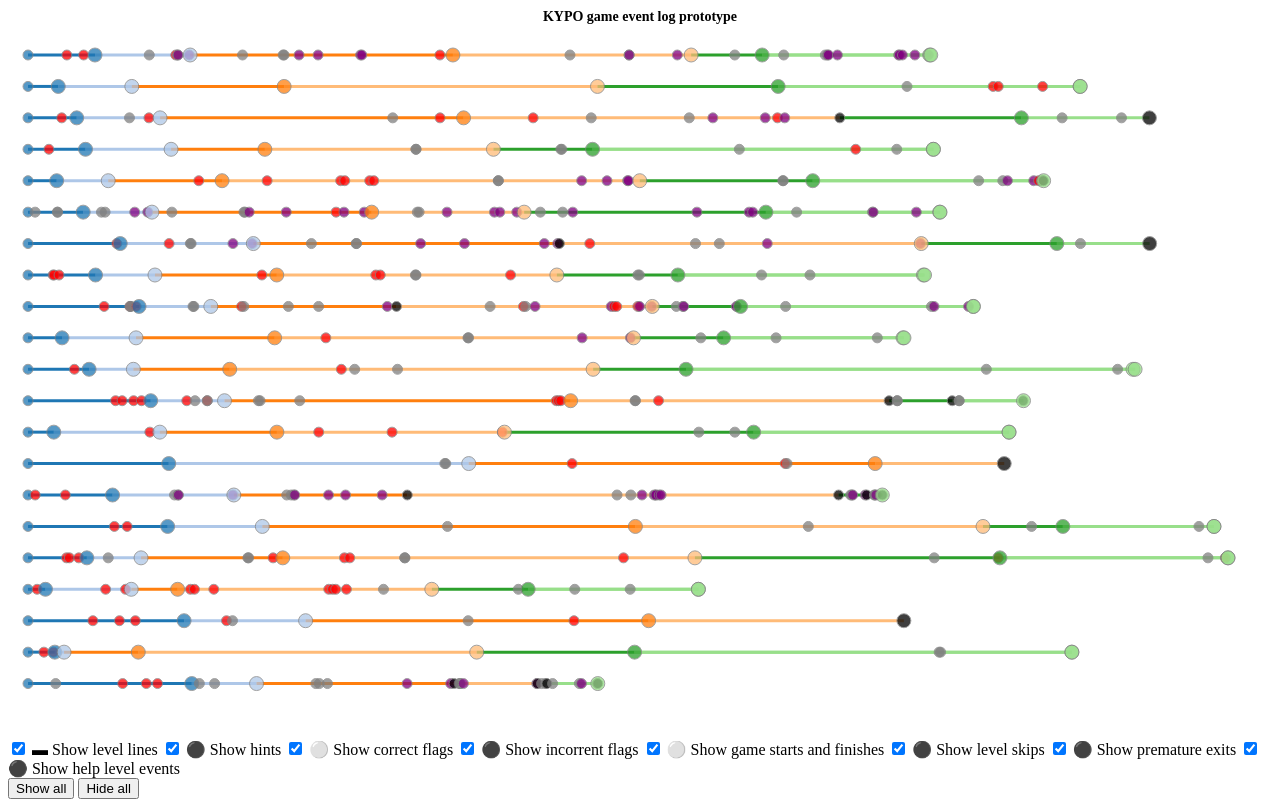
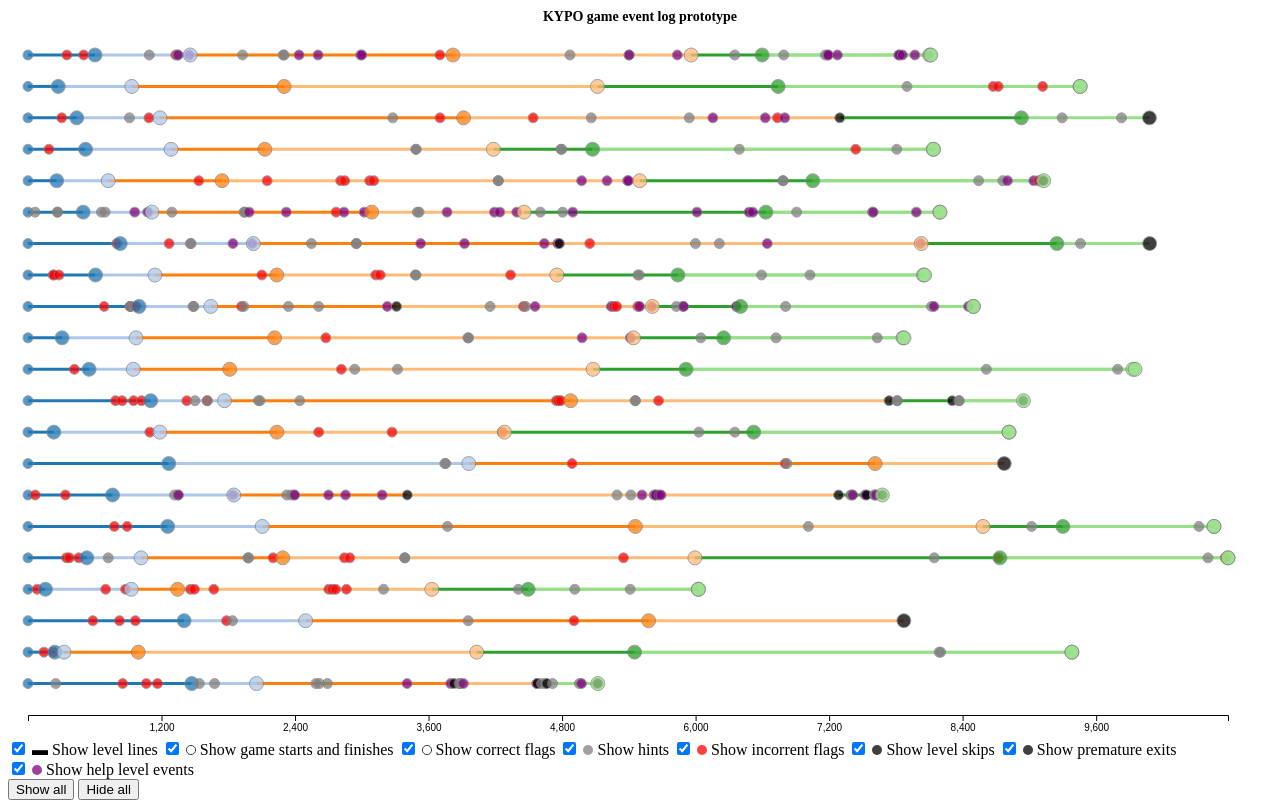
Before and after one commit to JuroUhlar/kypo-viz, a plain HTML site: page event-viz.html in a window 1280 px wide. Drawn offline with Linux system fonts and the light colour scheme.

Commit message:
Working on axis

```diff
--- a/event-viz.html
+++ b/event-viz.html
@@ -39,42 +39,58 @@
     <body>
 
         <h1>KYPO game event log prototype</h1>
+
+        <!-- All D3 visualization stuff goes to this div -->
         <div id="chart" width="100%"></div>
-        <div id="text-log"></div>
+        <!-- ********************************************-->
 
-               <!--  <label class="">
-                  <input type="checkbox" onclick="toggleThings(lines)" checked>
-                  <div class="slider round"></div>Toggle Lines
+
+
+        <!-- HTML FOR CHECKBOXES AND BUTTONS -->
+        <form>
+            <div class="checkboxes">
+                <label>
+                    <input type="checkbox" class="event-toggle" onclick="toggleThings(lines)" checked/>
+                    <span style="color: black;">&#9644;</span>
+                    Show level lines
                 </label>
-                  <label><input type="checkbox" /> Label text</label> -->
+                <label>
+                    <input type="checkbox" class="event-toggle" onclick="toggleThings(gameStarts),
+                                                                            toggleThings(gameFinishes)" checked/>
+                    <svg height="10" width="10"><circle cx="50%" cy="50%" r="46%" fill="white" stroke="black" /></svg>
+                    Show game starts and finishes
+                </label>
+                <label>
+                    <input type="checkbox" class="event-toggle" onclick="toggleThings(correctFlags)" checked/>
+                    <svg height="10" width="10"><circle cx="50%" cy="50%" r="46%" fill="white" stroke="black" /></svg>
+                    Show correct flags
+                </label>
+                <label>
+                    <input type="checkbox" class="event-toggle" onclick="toggleThings(hints)" checked/>
+                    <svg height="10" width="10"><circle cx="50%" cy="50%" r="50%" fill="grey" /></svg>
+                    Show hints
+                </label>
+                <label>
+                    <input type="checkbox" class="event-toggle" onclick="toggleThings(wrongFlags)" checked/>
+                    <svg height="10" width="10"><circle cx="50%" cy="50%" r="50%" fill="red" /></svg>
+                    Show incorrent flags
+                </label>
 
-        <form>
-            <div>
-                <label><input type="checkbox" class="event-toggle" onclick="toggleThings(lines)" checked/>
-                    <span style="color: black">&#9644;</span>
-                    Show level lines</label>
-                <label><input type="checkbox" class="event-toggle" onclick="toggleThings(hints)" checked/>
-                   <span style="color: grey">&#9899;</span>
-                    Show hints</label>
-                <label><input type="checkbox" class="event-toggle" onclick="toggleThings(correctFlags)" checked/>
-                    <span style="color: black">&#9898;</span>
-                    Show correct flags</label>
-                <label><input type="checkbox" class="event-toggle" onclick="toggleThings(wrongFlags)" checked/>
-                    <span style="color: red">&#9899;</span>
-                    Show incorrent flags</label>
-                <label><input type="checkbox" class="event-toggle" onclick="toggleThings(gameStarts),
-                                                                            toggleThings(gameFinishes)" checked/>
-                    <span style="color: black">&#9898;</span>
-                    Show game starts and finishes</label>
-                <label><input type="checkbox" class="event-toggle" onclick="toggleThings(levelSkips)" checked/>
-                    <span style="color: black">&#9899;</span>
-                    Show level skips</label>
-                <label><input type="checkbox" class="event-toggle" onclick="toggleThings(prematureExits)" checked/>
-                    <span style="color: black">&#9899;</span>
-                    Show premature exits</label>
-                <label><input type="checkbox" class="event-toggle" onclick="toggleThings(helpLevelEvents)" checked/>
-                    <span style="color: purple">&#9899;</span>
-                    Show help level events</label>
+                <label>
+                    <input type="checkbox" class="event-toggle" onclick="toggleThings(levelSkips)" checked/>
+                     <svg height="10" width="10"><circle cx="50%" cy="50%" r="50%" fill="black" /></svg>
+                    Show level skips
+                </label>
+                <label>
+                    <input type="checkbox" class="event-toggle" onclick="toggleThings(prematureExits)" checked/>
+                     <svg height="10" width="10"><circle cx="50%" cy="50%" r="50%" fill="black" /></svg>
+                    Show premature exits
+                </label>
+                <label>
+                    <input type="checkbox" class="event-toggle" onclick="toggleThings(helpLevelEvents)" checked/>
+                    <svg height="10" width="10"><circle cx="50%" cy="50%" r="50%" fill="purple" /></svg>
+                    Show help level events
+                </label>
             </div>
             <div>
                 <button type="button" onclick="showAll()"> Show all </button>
@@ -82,7 +98,7 @@
             </div>
         <form>
 
-
+        <!-- *************** scripting starts here ************************     -->
         <script type="text/javascript">
 
         //**************************************************
@@ -167,7 +183,7 @@
             return;
         }
 
-        // On page the load, all the event visual elements are drawn, so make all boxes checked to make sure they are in sync with the visuals
+        // On page the load, all the event visual elements are drawn, so make all boxes CHECKED to make sure they are in sync with the visuals
         window.onload = function () {
             for (var i = 0; i < toggles.length; i++) {
                 toggles[i].checked = true;
@@ -177,16 +193,15 @@
         //*************************************************************
         // VARIABLES FOR WINDOWS SIZES, BORDERS AND SUCH SVG STUFF
 
-        var width = window.innerWidth - 40;
-        var height = window.innerHeight - 100;
+        var width = window.innerWidth - 40; // Dynamically set width to make sure diagram always fits on page
+        var height = window.innerHeight - 100; // Dynamically set height
         var padding_horizontal = 20;
         var padding_vertical = 20;
-        var color = d3.scaleOrdinal(d3.schemeCategory20);
 
-        var legendRectSize = 18;
-        var legendSpacing = 4;
+        var color = d3.scaleOrdinal(d3.schemeCategory20); // Color palette generator, give it a number, it gives you a color
 
 
+        // ********** create SVG ***********
         var svg = d3.select('#chart')
                     .append("svg")
                     .attr("height", height)
@@ -201,61 +216,71 @@
                     var players = [];
                     var startTimes = [];
 
+                    // Construct and array of all players, to later identify them with indexes
                     dataset.forEach(function (d) {
                         if(players.indexOf(d.ID) === -1){
                             players.push(d.ID);
                         }
-
-                        // d.game_seconds = StrTimeToSeconds(d.logical_time);
                     });
 
+                    // Construct an array of start times per player, to later use to calculate game time for each event
                     dataset.forEach(function (d){
                         if(d.event === "Game started"){
                             startTimes[players.indexOf(d.ID)] = GetSeconds(d.timestamp);
                         }
                     });
 
+                    // Give each event object a new property - timestamp relative to the start of their game
+                    // This proporty is used to calculate their X position in the diagram
                     dataset.forEach(function (d) {
                         d.game_seconds = GetSeconds(d.timestamp) - startTimes[players.indexOf(d.ID)];
                         // console.log(d.game_seconds);
                     });
 
-                    // console.log(startTimes);
 
+                    //*********** SCALES **********************
                     var xScale = d3.scaleLinear()
-                                             .domain([0, d3.max(dataset, function(d) { return d.game_seconds; })])
-                                             .range([padding_horizontal, width - padding_horizontal]);
+                                             .domain([0, d3.max(dataset, function(d) { return d.game_seconds; })]) // X domain boundury defined by the latest event
+                                             .range([padding_horizontal, width - padding_horizontal]); // set by dimensions of SVG - padding
 
                     var yScale = d3.scaleLinear() // accept players index in array
-                                             .domain([0, players.length])
-                                             .range([padding_vertical, height - padding_vertical]);
+                                             .domain([0, players.length])    // Y domain boundaty defined by number of players
+                                             .range([padding_vertical, height - padding_vertical]); // set by dimensions of SVG - padding
 
                     var playerColorScale = d3.scaleOrdinal(d3.schemeCategory20b);
+
+
+                    //************AXIS ******************************
+                    var xAxis = d3.axisBottom()
+                            .scale(xScale)
+                            .ticks(10)
+                            .tickValues(["1200", "2400", "3600", "4800", "6000", "7200", "8400","9600"]);
+
 
 
                     //***********************************************
                     // LINES CERRESPONDING TO DURATION OF EACH LEVEL
 
                     svg.selectAll("line")
-                        .data(dataset.filter(function (d) {
+                        .data(dataset.filter(function (d) { // get only events that mean end of level
                            return d.event === "Correct flag submited" || d.event === "Game finished" ||
                                   d.event === "Level cowardly skipped" || d.event === "Game exited prematurely";
                         }))
                         .enter()
                         .append("line")
-                        .attr("y1", function (d) {
+                        .attr("y1", function (d) { // Y coordinate set according to player index
                             return yScale(players.indexOf(d.ID));
                         })
-                        .attr("y2", function (d) {
+                        .attr("y2", function (d) { // Y coordinate set according to player index, again
                             return yScale(players.indexOf(d.ID));
                         })
-                        .attr("x2", function (d) {
+                        .attr("x2", function (d) { // X coordinate set by game time
                             return xScale(d.game_seconds);
                         })
-                        .attr("x1", function (d) {
+                        .attr("x1", function (d) { // X coodinate of first point set by game time of previous end-of-level event
                             currentLevel = d.level;
                             currentPlayer = d.ID;
-                            var levelStart = dataset.filter(function (d) {
+                            var levelStart = dataset.filter(function (d) { // This craziness figures out what that event is (where this level starts)
                                 return (d.ID === currentPlayer) &&
                                        (
                                             (+d.level === +currentLevel - 1 &&
@@ -270,7 +295,7 @@
                         .attr("stroke-width", "3")
                         .attr("class", "level-line")
                         .attr("stroke", function (d){
-                            return color(d.level);
+                            return color(d.level); // colour based on level
                         });
 
                     //************************************************
@@ -339,6 +364,17 @@
                                     "Game time: " + (d.game_seconds+"").toHHMMSS();
                         });
 
+                        svg.append("g")
+                            .attr("class", "axis")
+                            .attr("transform", "translate(0, " + (height - padding_vertical) + ")")
+                            .call(xAxis);
+
+                        var ticks = document.getElementsByClassName("tick");
+                        console.log(ticks);
+                        for(var i = 0; i<ticks.length; i++) {
+                           console.log(ticks[i].childNodes[1].textContent);
+                        }
+
 
 
 
--- a/main.css
+++ b/main.css
@@ -57,3 +57,8 @@ input:checked + .slider:before {
 .slider.round:before {
     border-radius: 50%;
 }
+
+
+.checkboxes label {
+  white-space: nowrap;
+}
```
